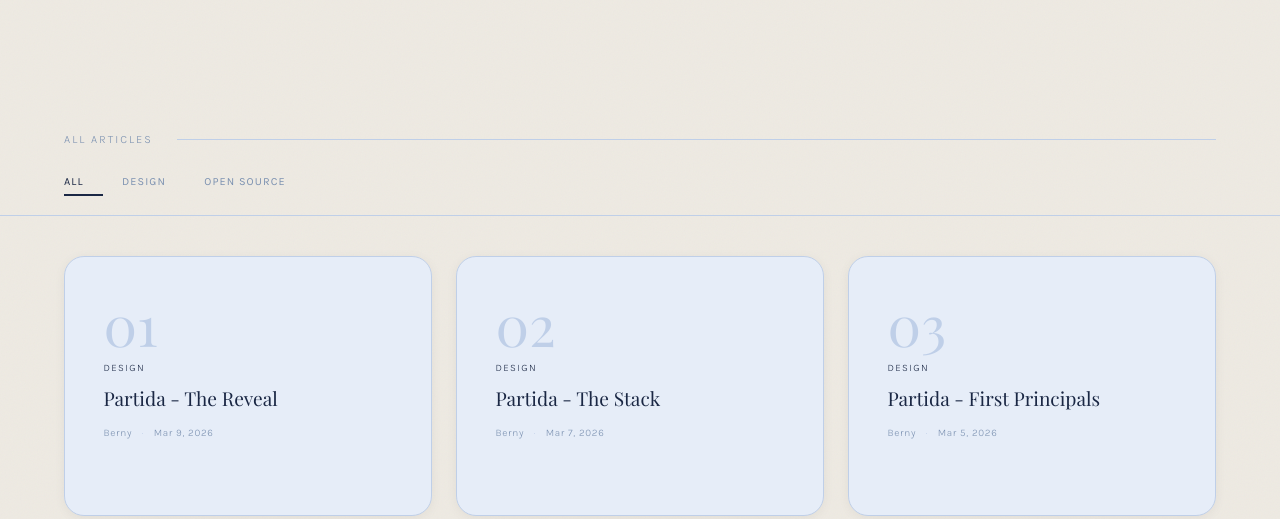
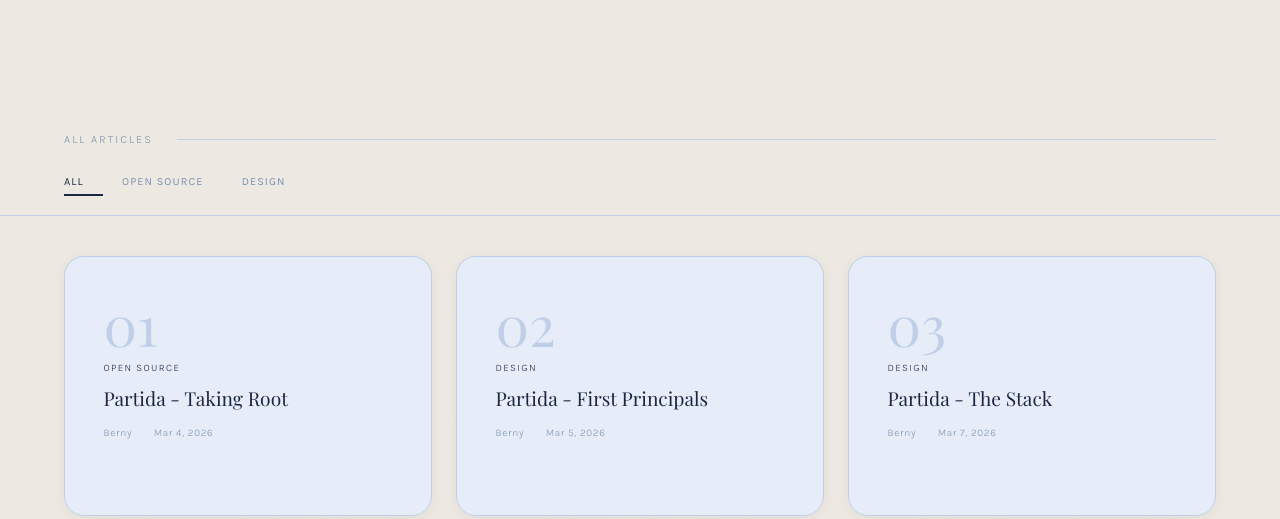
Before and after one commit to ausbernard/Rascunho, a plain HTML site: page index.html in a window 1280 px wide. Shown: the part 622-1141 px from the top of the page. Drawn offline with nearby package versions, Linux system fonts and the light colour scheme; a web font is replaced by a local one.

Commit message:
simple sort changes frontend

```diff
--- a/index.html
+++ b/index.html
@@ -499,7 +499,7 @@
     try {
       const res = await fetch('posts.json');
       allPosts = await res.json();
-      allPosts.sort((a,b) => new Date(b.date) - new Date(a.date));
+      allPosts.sort((a,b) => new Date(a.date) - new Date(b.date));
       filteredPosts = [...allPosts];
       renderHeroEyebrow();
       renderFilters();
```
